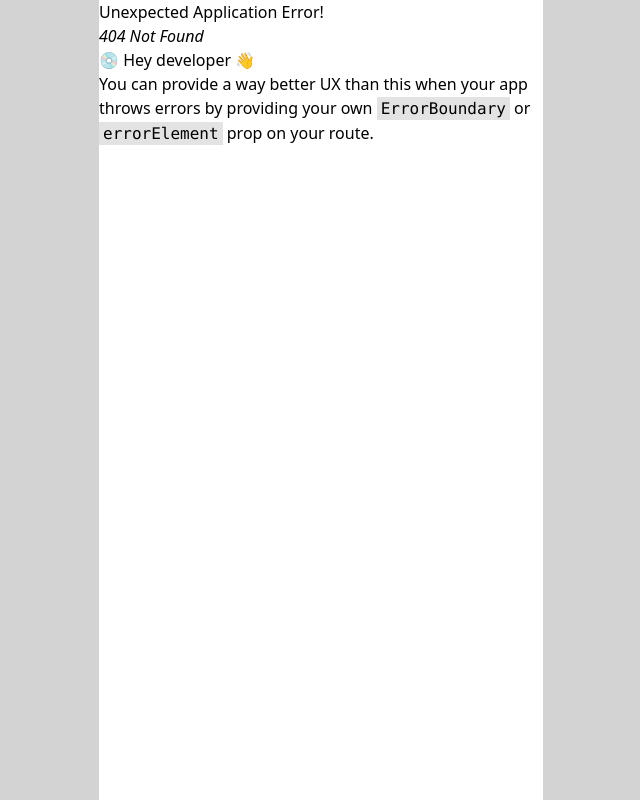
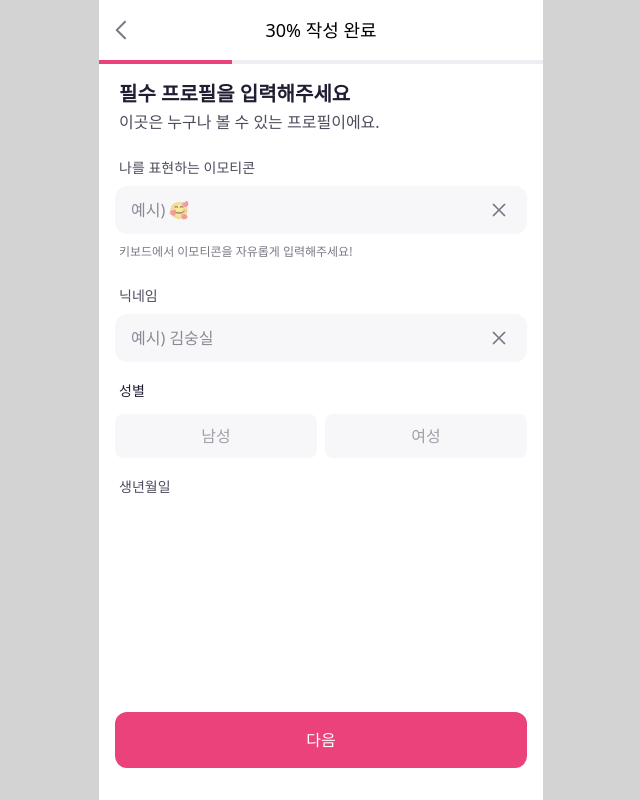
Before and after one commit to qowldud/love-soong-alarm-Web, a React (Vite) app: page /onboarding/profile in a window 1280 px wide. Before the commit this address had no page. Shown: the whole page, without its empty margins (319-959 px from the left). Built offline with nearby package versions, Linux system fonts and the light colour scheme.

Commit message:
feat: 온보딩/프로필 ui 구현

```diff
--- a/src/Router.tsx
+++ b/src/Router.tsx
@@ -1,6 +1,7 @@
 import { createBrowserRouter } from "react-router-dom";
 import { Test } from "./pages/Test";
 import { PrivateLayout } from "./components/PrivateLayout";
+import { Onboarding_Profile } from "./pages/Onboarding_Profile";
 
 export const router = createBrowserRouter([
   {
@@ -12,6 +13,10 @@ export const router = createBrowserRouter([
   },
   {
     path: "/help",
+  },
+  {
+    path: "/onboarding/profile",
+    element: <Onboarding_Profile />,
   },
   {
     element: <PrivateLayout />,
--- a/src/common/Header.tsx
+++ b/src/common/Header.tsx
@@ -9,7 +9,7 @@ export const Header = ({ title }: Props) => {
     <div className="w-full p-4">
       <div className="flex justify-between items-center">
         <img src={Arrow_Back} alt="arrow_back" className="size-6" />
-        <span className="text-lg font-medium text-base]">{title}</span>
+        <span className="text-lg font-medium text-base">{title}</span>
         <span className="size-6"></span>
       </div>
     </div>
--- a/src/common/Input.tsx
+++ b/src/common/Input.tsx
@@ -16,7 +16,7 @@ export const Input = ({ label, className, onClear, ...props }: InputProps) => {
         </div>
       )}
 
-      <div className="flex gap-2 items-center rounded-xl w-full px-4 py-3 bg-fill-regular backdrop-blur-md placeholder:text-assistive text-base">
+      <div className="flex gap-2 items-center rounded-xl w-full px-4 py-3 bg-fill-regular backdrop-blur-md placeholder:text-assistive text-base text-content-base">
         <input {...props} className={clsx("flex-1 outline-none", className)} />
         <img
           src={Close}
--- /dev/null
+++ b/src/components/Profile/OptionButton.tsx
@@ -0,0 +1,23 @@
+import clsx from "clsx";
+
+interface Props {
+  label: string;
+  select?: boolean;
+  onClick: () => void;
+}
+
+export const OptionButton = ({ label, select = false, onClick }: Props) => {
+  return (
+    <button
+      className={clsx(
+        "rounded-lg h-11 flex-1 flex items-center justify-center text-base font-normal cursor-pointer",
+        select
+          ? "border-2 border-main1 text-main1 bg-main3"
+          : "text-content-disabled bg-fill-regular"
+      )}
+      onClick={onClick}
+    >
+      {label}
+    </button>
+  );
+};
--- /dev/null
+++ b/src/components/Profile/ProgressBar.tsx
@@ -0,0 +1,16 @@
+interface Props {
+  per?: string;
+}
+
+export const ProgressBar = ({ per = "0%" }: Props) => {
+  return (
+    <div className="w-full h-1 bg-outline-regular">
+      <div
+        className={"bg-main1 h-full"}
+        style={{
+          width: per,
+        }}
+      ></div>
+    </div>
+  );
+};
--- a/src/index.css
+++ b/src/index.css
@@ -4,10 +4,12 @@
   --color-main1: #eb427b;
   --color-main2: #eb427b33;
   --color-main3: #eb427b14;
-  --color-base: #231d33;
+  --color-content-base: #231d33;
+  --color-content-disabled: rgba(35, 29, 51, 0.4);
   --color-additive: rgba(35, 29, 51, 0.8);
   --color-assistive: rgba(35, 29, 51, 0.6);
   --color-fill-regular: rgba(154, 146, 173, 0.08);
+  --color-outline-regular: rgba(154, 146, 173, 0.16);
 }
 
 body {
--- /dev/null
+++ b/src/pages/Onboarding_Profile.tsx
@@ -0,0 +1,64 @@
+import { useState } from "react";
+import { Header } from "../common/Header";
+import { Input } from "../common/Input";
+import { OptionButton } from "../components/Profile/OptionButton";
+import { ProgressBar } from "../components/Profile/ProgressBar";
+import { Button } from "../common/Button";
+
+const GENDER_OPTIONS = ["남성", "여성"];
+
+export const Onboarding_Profile = () => {
+  const [select, setSelect] = useState<string | null>(null);
+  return (
+    <div className="flex flex-col h-full justify-between">
+      <div>
+        <Header title="30% 작성 완료" />
+        <ProgressBar per="30%" />
+
+        <div className="flex flex-col w-full py-4 px-5 gap-0.5">
+          <span className="text-content-base text-xl font-bold">
+            필수 프로필을 입력해주세요
+          </span>
+          <span className="text-additive font-medium text-base">
+            이곳은 누구나 볼 수 있는 프로필이에요.
+          </span>
+        </div>
+
+        <div className="flex flex-col py-2 px-4">
+          <Input label="나를 표현하는 이모티콘" placeholder="예시) 🥰" />
+          <div className="px-1 py-2.5 text-assistive text-xs font-normal">
+            키보드에서 이모티콘을 자유롭게 입력해주세요!
+          </div>
+        </div>
+
+        <div className="flex flex-col px-4 py-2">
+          <Input label="닉네임" placeholder="예시) 김숭실" />
+        </div>
+
+        <div className="px-4 pt-2 pb-1 ">
+          <span className="px-1 text-content-base text-sm font-normal">
+            성별
+          </span>
+        </div>
+        <div className="px-4 py-2 flex gap-2">
+          {GENDER_OPTIONS.map((option) => (
+            <OptionButton
+              label={option}
+              select={select === option}
+              onClick={() => setSelect(option)}
+            />
+          ))}
+        </div>
+        <div className="py-2 px-4">
+          <span className="px-1 pb-2 text-sm text-additive font-medium">
+            생년월일
+          </span>
+        </div>
+      </div>
+
+      <div className="px-4 py-2.5 pb-8">
+        <Button>다음</Button>
+      </div>
+    </div>
+  );
+};
```
